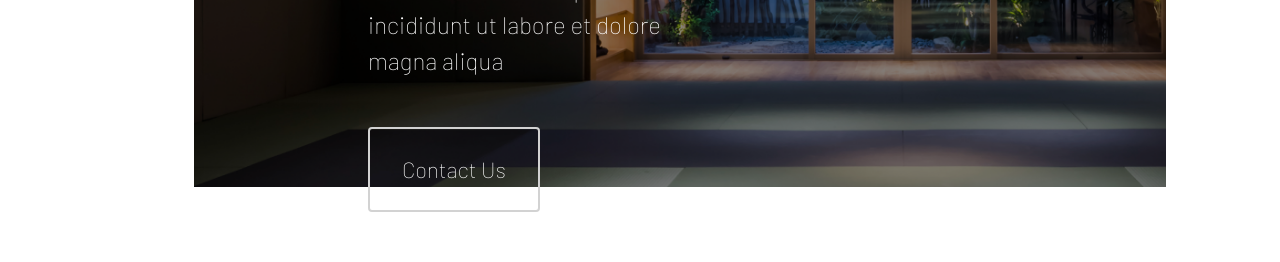
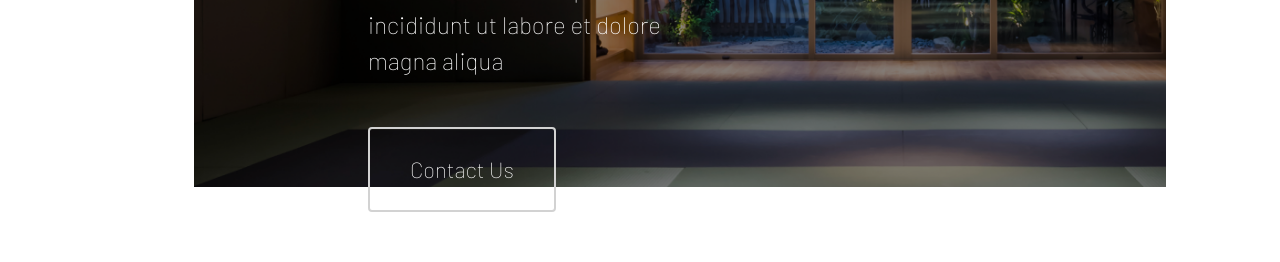
Before and after one commit to akpascalp/ssjc-site, a Vue app: page / in a window 1280 px wide. Shown: the part 7260-7522 px from the top of the page. Built offline with nearby package versions, Linux system fonts and the light colour scheme.

Commit message:
btn-primary css class

```diff
--- a/src/pages/Home.vue
+++ b/src/pages/Home.vue
@@ -35,7 +35,7 @@
           <b>Dojo House</b> is a zen haven for practicing martial arts and for self-improvement, open to all ages (kids
           and adults) and to all levels of practitioners: a <i>place for immersive learning</i>.
         </p>
-        <button class="font-barlow text-[22px] px-10 py-6 border-[#D2D2D2] border-solid border-2 rounded hover:ring-2">
+        <button class="btn-primary">
           Book A Session
         </button>
       </div>
@@ -98,7 +98,7 @@
         <p class="font-barlow text-[20px] pr-16 pb-16">
           Dojo House is a unique place to make improvements every day in your martial arts.
         </p>
-        <button class="font-barlow text-[22px] px-10 py-6 border-[#D2D2D2] border-solid border-2 rounded hover:ring-2">
+        <button class="btn-primary">
           SEE ALL DISCIPLINES
         </button>
       </div>
@@ -130,7 +130,7 @@
             incompatible
             with procedures that would go against the spirit of the sport.
           </p>
-          <button class="font-barlow text-[22px] px-10 py-6 border-[#D2D2D2] border-solid border-2 rounded hover:ring-2">
+          <button class="btn-primary">
             Book A Session
           </button>
         </div>
@@ -140,12 +140,10 @@
       <div class="bg-[url('@/assets/img_6.png')] bg-contain bg-center bg-no-repeat h-96">
         <p class="font-barlow pl-72 mr-[600px] text-white text-[24px] pt-24 pb-12">Lorem ipsum dolor sit amet, consectetur
           adipiscing elit, sed do eiusmod tempor incididunt ut labore et dolore magna aliqua</p>
-        <button
-          class="font-barlow text-[22px] text-white ml-72 px-8 py-6 border-[#D2D2D2] border-solid border-2 rounded hover:ring-2">
+        <button class="btn-primary ml-72 text-white">
           Contact Us
         </button>
       </div>
-
     </div>
   </div>
 
--- a/src/pages/Judo.vue
+++ b/src/pages/Judo.vue
@@ -87,7 +87,7 @@
         </div>
         <br>
         <br>
-        <button class="font-barlow text-[22px] px-10 py-6 border-[#D2D2D2] border-solid border-2 rounded hover:ring-2">
+        <button class="btn-primary">
           Book A Session
         </button>
       </div>
@@ -238,7 +238,7 @@
     <p class="font-barlow pl-72 mr-[600px] text-white text-[24px] pt-24 pb-12">Lorem ipsum dolor sit amet, consectetur
       adipiscing elit, sed do eiusmod tempor incididunt ut labore et dolore magna aliqua</p>
     <button
-      class="font-barlow text-[22px] text-white ml-72 px-8 py-6 border-[#D2D2D2] border-solid border-2 rounded hover:ring-2">
+      class="btn-primary text-white ml-72">
       Book a Session
     </button>
   </div>
--- a/src/pages/Social.vue
+++ b/src/pages/Social.vue
@@ -45,7 +45,7 @@
         to our equipment and expertise. To make it possible we collaborate with NGO (Name) who share the same vision.
       </p>
       <button
-        class="col-start-2 font-barlow text-[22px] px-10 py-6 border-[#D2D2D2] border-solid border-2 rounded hover:ring-2 justify-self-center">
+        class="btn-primary col-start-2 justify-self-center">
         Book A Session
       </button>
     </div>
@@ -64,7 +64,7 @@
           nulla pariatur. Excepteur sint occaecat cupidatat non proident, sunt in culpa qui officia deserunt mollit anim
           id
           est laborum."</p>
-        <button class="font-barlow text-[22px] px-10 py-6 border-[#D2D2D2] border-solid border-2 rounded hover:ring-2">
+        <button class="btn-primary">
           See All Disciplines
         </button>
       </div>
--- a/src/style.css
+++ b/src/style.css
@@ -2,3 +2,9 @@
 @tailwind base;
 @tailwind components;
 @tailwind utilities;
+
+@layer components {
+    .btn-primary {
+      @apply font-barlow text-[22px] px-10 py-6 border-[#D2D2D2] border-solid border-2 rounded hover:ring-2;
+    }
+  }
```
